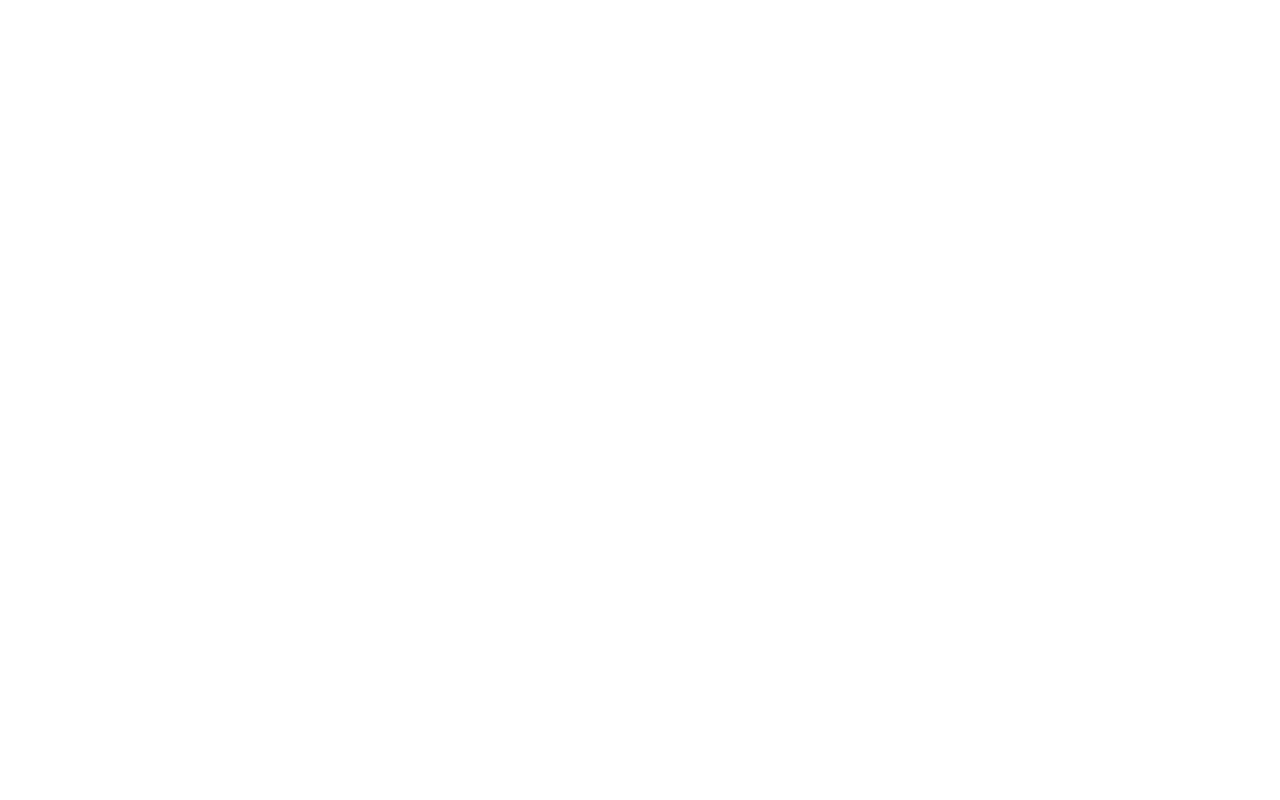
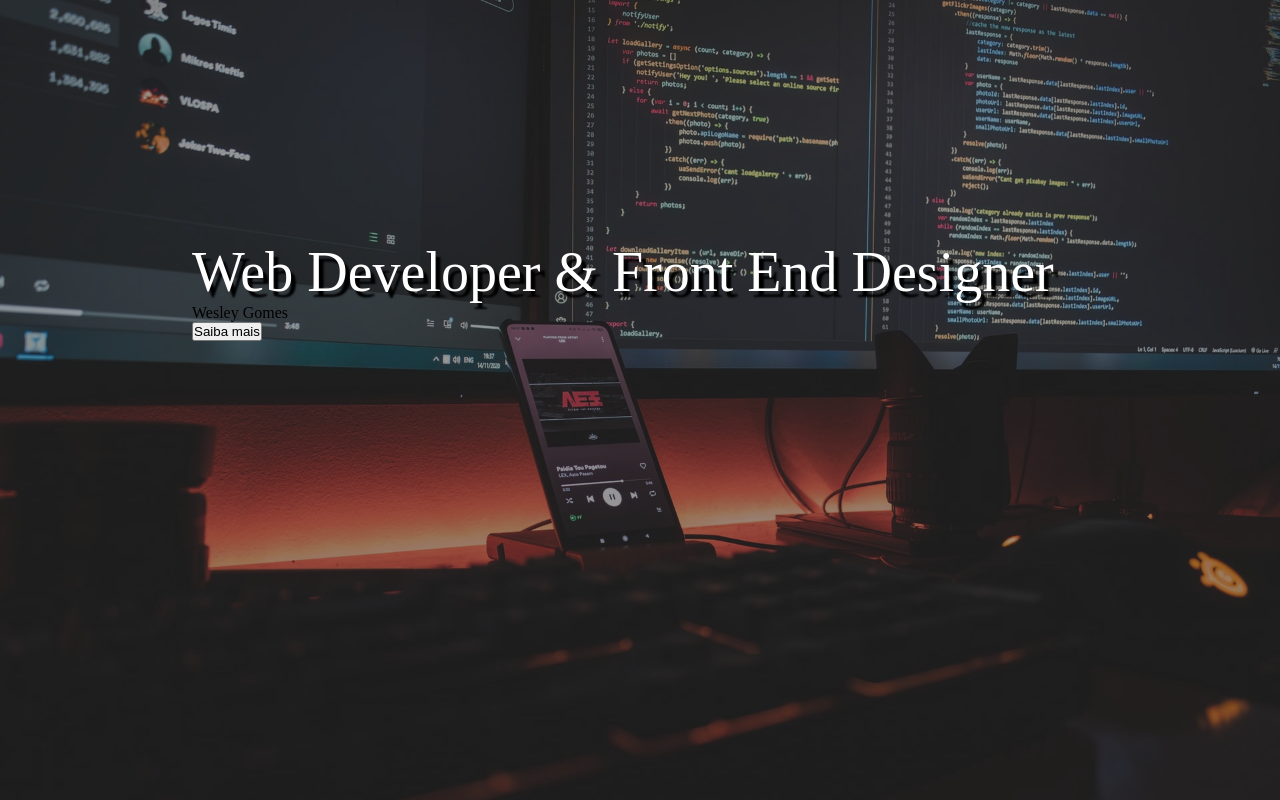
Before and after one commit to wesleyra/Portifolio, a plain HTML site: page index.html in a window 1280 px wide. Drawn offline with Linux system fonts and the light colour scheme.

Commit message:
desenvolvendo o corpo html com estilo css

```diff
--- a/index.html
+++ b/index.html
@@ -1,14 +1,40 @@
 <!DOCTYPE html>
 <html lang="pt-br">
+
 <head>
     <meta charset="UTF-8">
     <meta http-equiv="X-UA-Compatible" content="IE=edge">
     <meta name="viewport" content="width=device-width, initial-scale=1.0">
     <link rel="stylesheet" href="style.css">
-    <title>Portifólio</title>
+    <link rel="apple-touch-icon" sizes="180x180" href="imagens/">
+    <link rel="icon" type="image/png" sizes="32x32" href="imagens/favicon-32x32.png">
+    <link rel="icon" type="image/png" sizes="16x16" href="imagens/favicon-16x16.png">
+    <link rel="manifest" href="/site.webmanifest">
+    <title>Portfólio</title>
 </head>
+
 <body>
+    <div class="container">
+        <header>
+            <div class="img-wrapper">
+                <img src="imagens/bg.jpg" alt="">
+
+            </div>
+            <div class="banner">
+
+                <h1>Web Developer & Front End Designer</h1>
+                <p>Wesley Gomes</p>
+                <button>Saiba mais</button>
+            </div>
+
+
+
+
+        </header>
+
+    </div>
 
 
 </body>
+
 </html>
--- a/style.css
+++ b/style.css
@@ -1,3 +1,44 @@
 @import url('https://fonts.googleapis.com/css2?family=Baloo+2:wght@400;500;600&family=Josefin+Slab:ital,wght@0,400;1,300;1,400;1,600&family=Mulish:ital,wght@0,200;0,300;0,400;1,200;1,300&display=swap');
 
 @import url("https://cdnjs.cloudflare.com/ajax/libs/font-awesome/6.0.0-beta2/css/all.min.css");
+
+*{
+    margin: 0;
+    padding: 0;
+}
+
+header{
+    width: 100%;
+    height: 100vh;
+    overflow: hidden;
+    position: relative;
+}
+
+.img-wrapper{
+    width: 100%;
+    height: 100%;
+    overflow: hidden;
+    background-color: rgba(0,0,0,0.8);
+}
+
+.img-wrapper img{
+    width: 100%;
+    height: 100%;
+    object-fit: cover;
+    opacity: 0.5;
+}
+.banner{
+    position: absolute;
+    top: 30%;
+    left: 15%;
+
+}
+
+.banner h1{
+
+    color: #ffffff;
+    font-size: 3.5rem;
+    font-family: "Baloo Da 2", serif;
+    font-weight: 200;
+    text-shadow: .3rem .4rem 2px rgba(0, 0, 0, 4);
+}
```
Also changed, not shown: favicon.ico (renamed from imagens/favicon.ico), imagens/bg.jpg (added), site.webmanifest.
